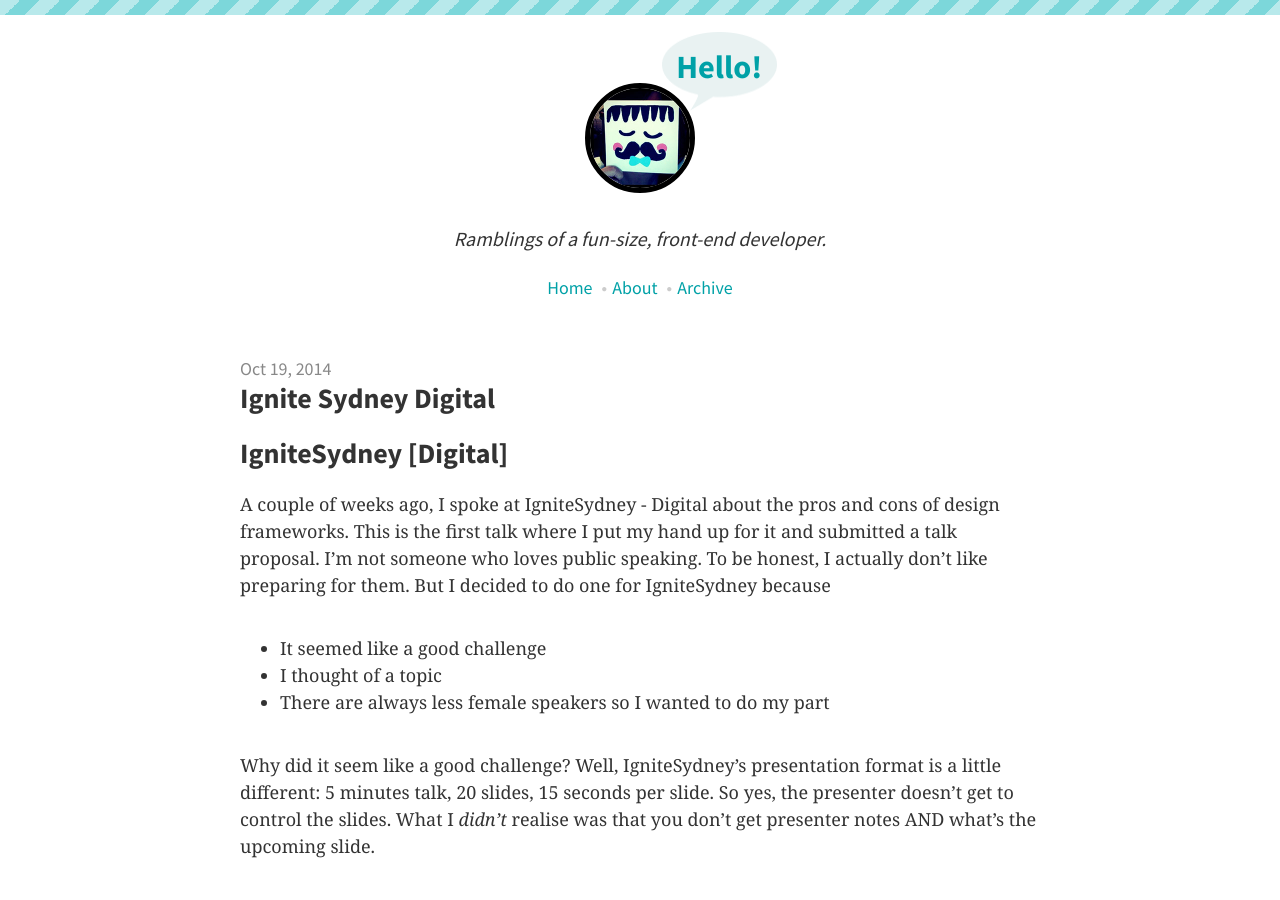
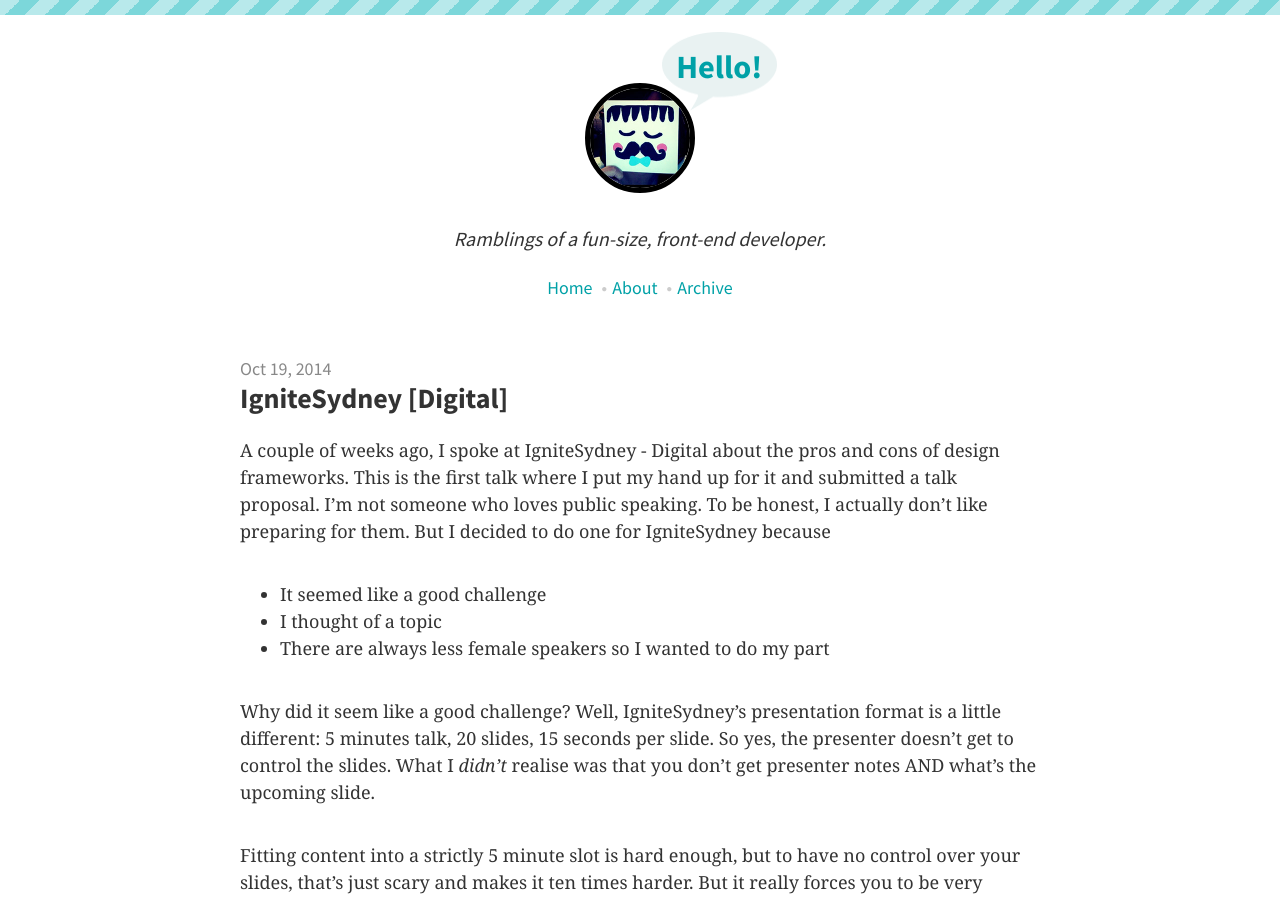
Before and after one commit to enterstudio/mobywhale-chan.github.io, a Jekyll site: the page built from _posts/2014-10-19-ignite-sydney-digital.md, in a window 1280 px wide and 900 px high. Built offline with Jekyll 4.4.1, drawn with Linux system fonts in a browser that asks for light colours; Markdown is read by kramdown in place of the engine named in the settings; some of the changed lines change nothing that is shown.

Commit message:
Update 2014-10-19-ignite-sydney-digital.md

```diff
--- a/_posts/2014-10-19-ignite-sydney-digital.md
+++ b/_posts/2014-10-19-ignite-sydney-digital.md
@@ -1,9 +1,8 @@
 ---
 layout: post
+title: IgniteSydney [Digital]
 category: general
 ---
-
-## IgniteSydney [Digital]
 
 A couple of weeks ago, I spoke at IgniteSydney - Digital about the pros and cons of design frameworks. This is the first talk where I put my hand up for it and submitted a talk proposal. I'm not someone who loves public speaking. To be honest, I actually don't like preparing for them. But I decided to do one for IgniteSydney because
 
```
